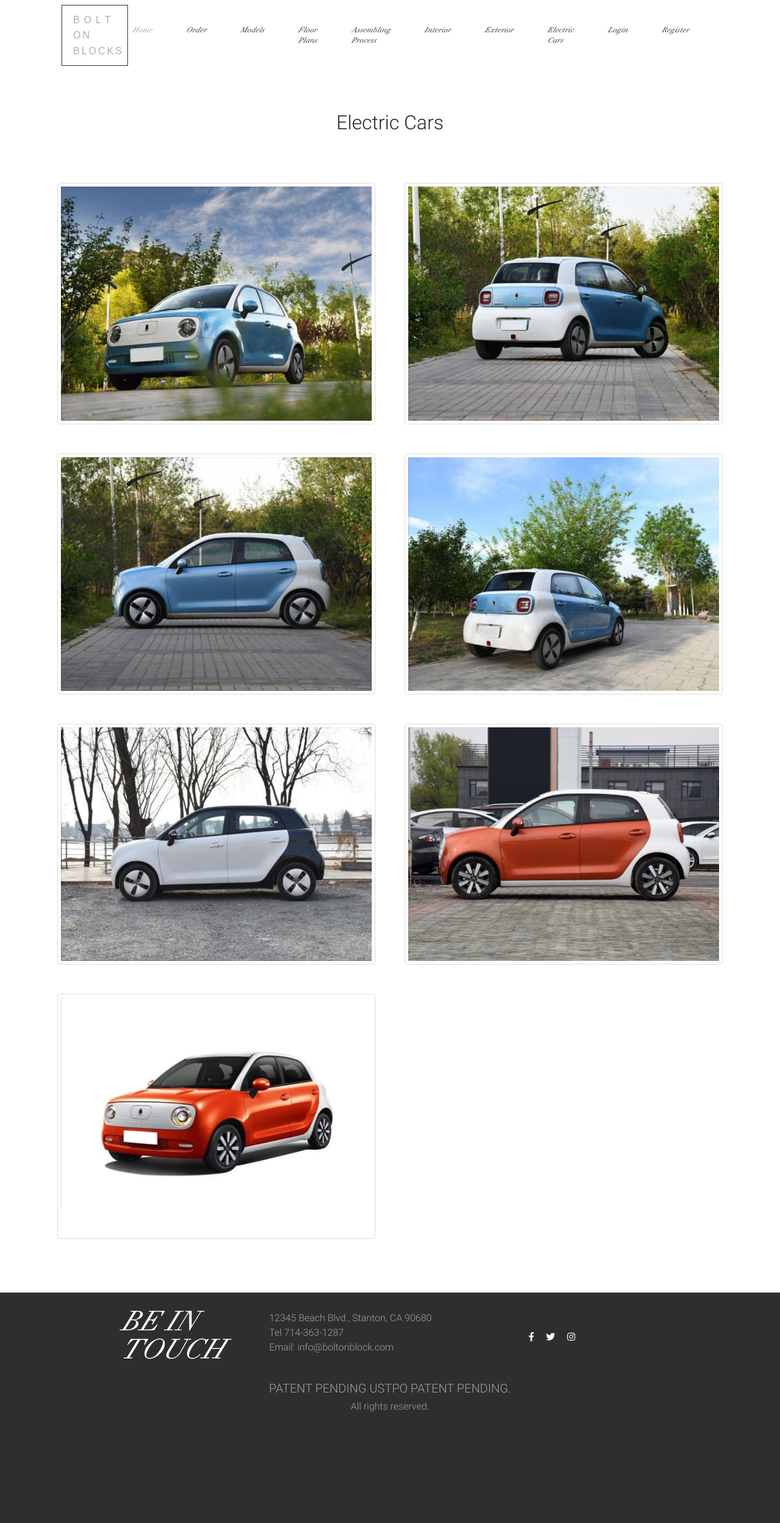
After one commit to Mfarhanzia/shipping, a Django app: page /electric-cars/ in a window 1280 px wide. The commit adds this page. Shown: the whole page at 61% size. Run offline with Django 3.2, Linux system fonts and the light colour scheme; some libraries are stand-ins or nearby versions.

Commit message:
electric-cars

```diff
--- a/users/templates/users/base.html
+++ b/users/templates/users/base.html
@@ -105,6 +105,9 @@
 							</li>
 							<li class="nav-item">
 								<a class="nav-link" href="{% url 'exterior-view' %}">Exterior</a>
+							</li>
+							<li class="nav-item">
+								<a class="nav-link" href="{% url 'electric-cars' %}">Electric Cars</a>
 							</li>
 						{% endif %}
 
--- /dev/null
+++ b/users/templates/users/electric_cars.html
@@ -0,0 +1,41 @@
+{% extends 'users/base.html' %}
+{% load static %}
+
+{% block content %}
+
+<div class="container">
+  <div class="row in_exterior">
+    <div class="col-md-12 col-sm-12 mb-5"><h2 class="text-center">Electric Cars</h2></div>
+
+    <div class="col-md-6 col-sm-12 p-4 thumb_div">
+        <a target="_blank" href="{% static 'users/electric_cars/electric_front_blue.jpeg' %}">
+          <img class="carousel-img1 img-fluid d-block" src="{% static 'users/electric_cars/electric_front_blue.jpeg' %}" alt="Second slide"></a>
+    </div>
+    <div class="col-md-6 col-sm-12 p-4 thumb_div">
+        <a target="_blank" href="{% static 'users/electric_cars/electric_rear_blue.jpeg' %}">
+          <img class="carousel-img1 img-fluid d-block" src="{% static 'users/electric_cars/electric_rear_blue.jpeg' %}" alt="Second slide"></a>
+    </div>
+    <div class="col-md-6 col-sm-12 p-4 thumb_div">
+        <a target="_blank" href="{% static 'users/electric_cars/electric_side_blue.jpeg' %}">
+          <img class="carousel-img1 img-fluid d-block" src="{% static 'users/electric_cars/electric_side_blue.jpeg' %}" alt="Second slide"></a>
+    </div>
+    <div class="col-md-6 col-sm-12 p-4 thumb_div">
+        <a target="_blank" href="{% static 'users/electric_cars/electric_side_rear_blue.jpeg' %}">
+<img class="carousel-img1 img-fluid d-block" src="{% static 'users/electric_cars/electric_side_rear_blue.jpeg' %}" alt="Second slide"></a>
+    </div>
+
+    <div class="col-md-6 col-sm-12 p-4 thumb_div">
+        <a target="_blank" href="{% static 'users/electric_cars/electric_side_black.jpeg' %}">
+          <img class="carousel-img1 img-fluid d-block" src="{% static 'users/electric_cars/electric_side_black.jpeg' %}" alt="Second slide"></a>
+    </div>
+    <div class="col-md-6 col-sm-12 p-4 thumb_div">
+        <a target="_blank" href="{% static 'users/electric_cars/electric_side_orange.jpeg' %}">
+          <img class="carousel-img1 img-fluid d-block" src="{% static 'users/electric_cars/electric_side_orange.jpeg' %}" alt="Second slide"></a>
+    </div>
+    <div class="col-md-6 col-sm-12 p-4 thumb_div">
+        <a target="_blank" href="{% static 'users/electric_cars/electric_front_orange.jpeg' %}">
+          <img class="carousel-img1 img-fluid d-block" src="{% static 'users/electric_cars/electric_front_orange.jpeg' %}" alt="Second slide"></a>
+    </div>
+  </div>
+</div>
+{% endblock %}
--- a/users/urls.py
+++ b/users/urls.py
@@ -1,10 +1,11 @@
 from django.urls import path
 from django.conf.urls import url
 from .views import (specialuser_signup, activate, admincheck, home_view, floor_plan,
-        home_access, models, video_page)
+        home_access, models, video_page, electric_cars_view)
 from django.contrib.auth import views as auth_views
 
 urlpatterns = [
+    path('electric-cars/', electric_cars_view ,name='electric-cars'),
     path('register/', specialuser_signup ,name='register'),
     path('assembling/', video_page ,name='video-page'),
     path('password-reset/',
--- a/users/views.py
+++ b/users/views.py
@@ -38,6 +38,9 @@ def home_view(request):
 def models(request):
     return render(request, 'users/models.html')
 
+
+def electric_cars_view(request):
+    return render(request, 'users/electric_cars.html')
 
 # @login_required
 def floor_plan(request):
```
Also changed, not shown: users/models.py (line endings or trailing spaces), users/static/users/electric_cars/electric_front_blue.jpeg (added), users/static/users/electric_cars/electric_front_orange.jpeg (added), users/static/users/electric_cars/electric_rear_blue.jpeg (added), users/static/users/electric_cars/electric_side_black.jpeg (added), users/static/users/electric_cars/electric_side_blue.jpeg (added), users/static/users/electric_cars/electric_side_orange.jpeg (added), users/static/users/electric_cars/electric_side_rear_blue.jpeg (added).
